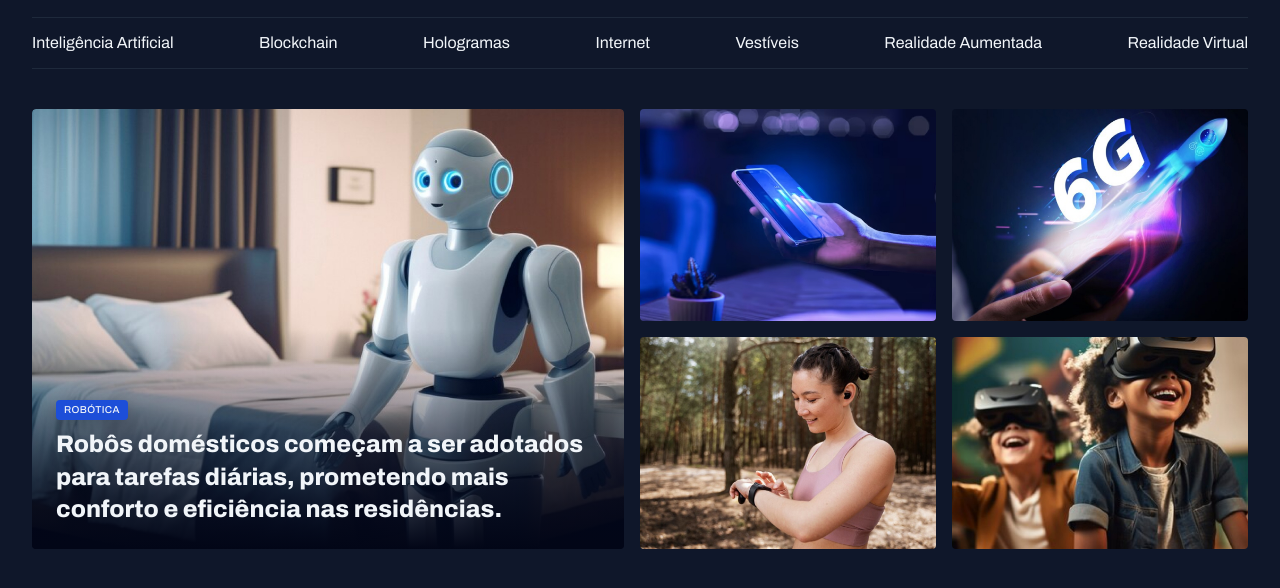
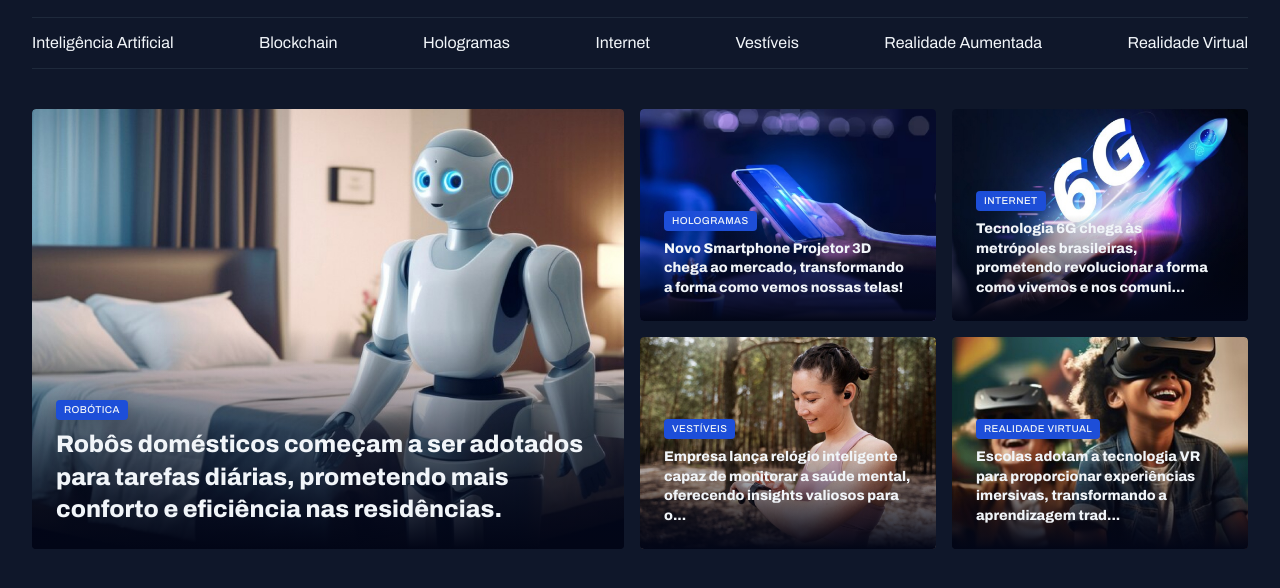
Before and after one commit to kyoSTOMPA/Projeto-full-stack-04, a plain HTML site: page index.html in a window 1280 px wide. Shown: the part 56-644 px from the top of the page. Drawn offline with Linux system fonts and the light colour scheme.

Commit message:
finalizando a seção destaques

```diff
--- a/index.html
+++ b/index.html
@@ -58,21 +58,42 @@
         </figure>
 
         <div class="grid grid-cols-2 gap-16">
-          <div>
-            <img src="/assets/images/Image 02.jpg" alt="">
-          </div>
+          <figure class="card">
+            <img src="/assets/images/Image 02.jpg" alt="Novo Smartphone Projetor 3D chega ao mercado, transformando a forma como vemos nossas telas!">
 
-          <div>
-            <img src="/assets/images/Image 03.jpg" alt="">
-          </div>
+            <figcaption>
+              <span class="content-tag">Hologramas</span>
+              <h2 class="text-lg">Novo Smartphone Projetor 3D chega ao mercado, transformando a forma como vemos nossas telas!</h2>
+            </figcaption>
+          </figure>
 
-          <div>
-            <img src="/assets/images/Image 04.jpg" alt="">
-          </div>
+          <figure class="card">
+            <img src="/assets/images/Image 03.jpg" alt="Tecnologia 6G chega às metrópoles brasileiras, prometendo revolucionar a forma como vivemos e nos comunicamos.">
 
-          <div>
-            <img src="/assets/images/Image 05.jpg" alt="">
-          </div>
+            <figcaption>
+              <span class="content-tag">Internet</span>
+              <h2 class="text-lg">Tecnologia 6G chega às metrópoles brasileiras, prometendo revolucionar a forma como vivemos e nos comuni...</h2>
+            </figcaption>
+          </figure>
+
+          <figure class="card">
+            <img src="/assets/images/Image 04.jpg" alt="Empresa lança relógio inteligente capaz de monitorar a saúde mental, oferecendo insights valiosos para o bem-estar pessoal.">
+
+            <figcaption>
+              <span class="content-tag">Vestíveis</span>
+              <h2 class="text-lg">Empresa lança relógio inteligente capaz de monitorar a saúde mental, oferecendo insights valiosos para o...
+              </h2>
+            </figcaption>
+          </figure>
+
+          <figure class="card">
+            <img src="/assets/images/Image 05.jpg" alt="Escolas adotam a tecnologia VR para proporcionar experiências imersivas, transformando a aprendizagem tradicional.">
+
+            <figcaption>
+              <span class="content-tag">Realidade Virtual</span>
+              <h2 class="text-lg">Escolas adotam a tecnologia VR para proporcionar experiências imersivas, transformando a aprendizagem trad...</h2>
+            </figcaption>
+          </figure>
         </div>
       </section>
     </main>
--- a/styles/sections.css
+++ b/styles/sections.css
@@ -26,6 +26,10 @@ figcaption {
 
   padding: 24px;
 
+  &:has(.test-lg) {
+    padding: 12px;
+  }
+
   h2 {
     margin-top: 8px;
   }
```
